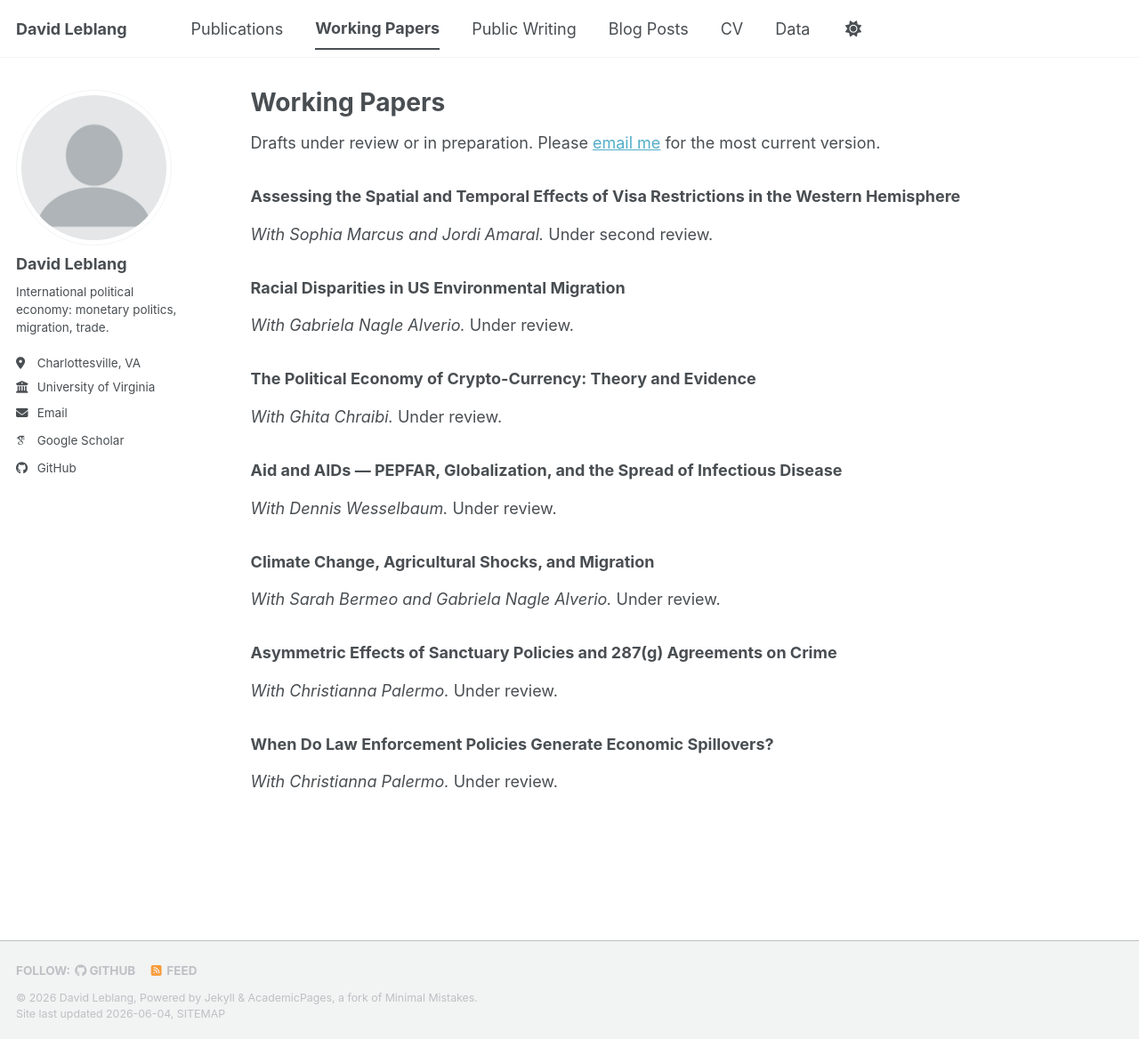
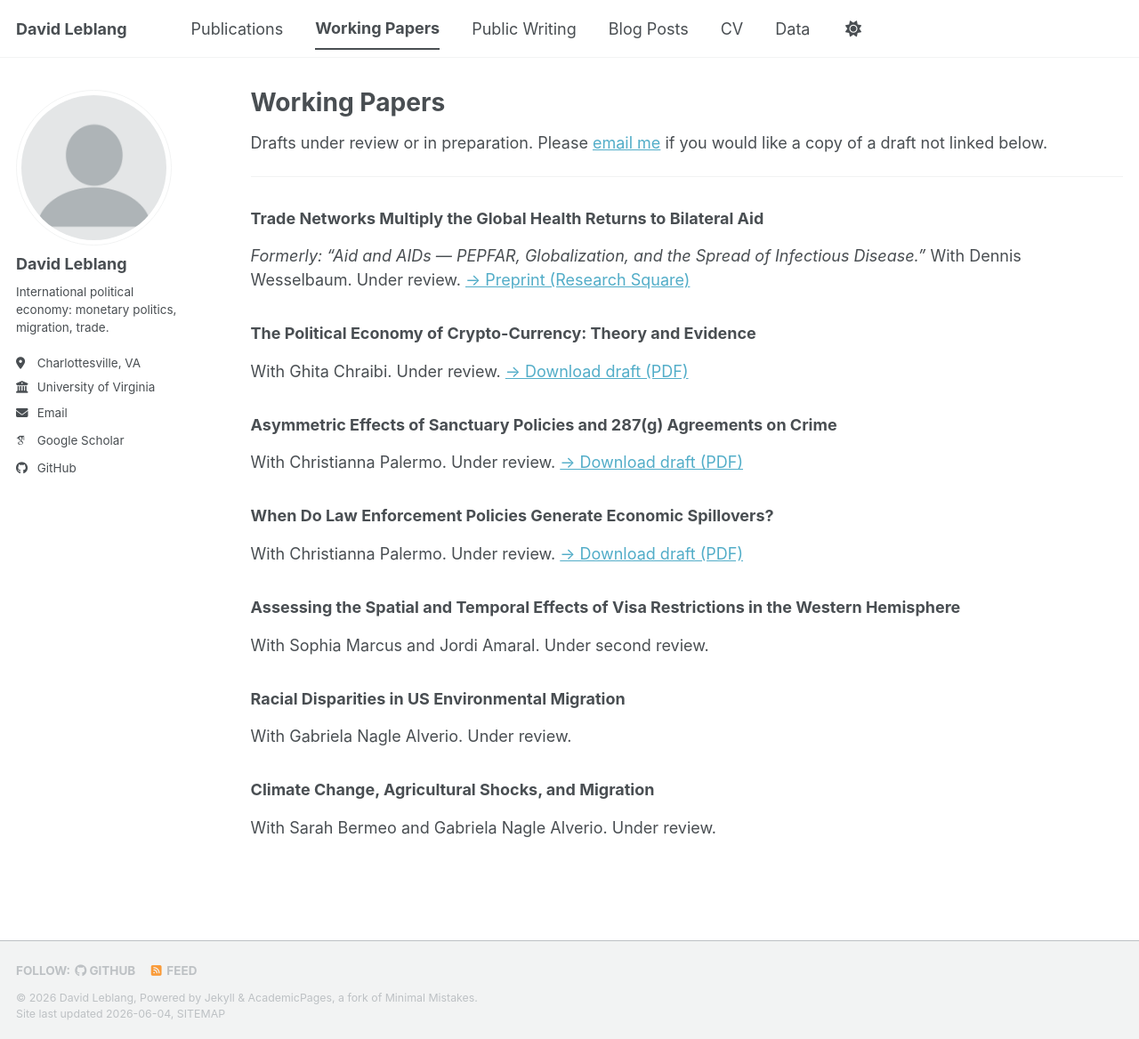
Before and after one commit to leblanguva/leblanguva.github.io, a Jekyll site: the page built from _pages/working-papers.md, in a window 1280 px wide and 1168 px high. Shown: the whole window at 89% size. Built offline with Jekyll 4.4.1, drawn with Linux system fonts in a browser that asks for light colours; some web fonts are replaced; a script bundle is joined from its source files by our own code; library files that are not in the unit come from our copies.

Commit message:
Link working paper PDFs and Research Square preprint

```diff
--- a/_pages/working-papers.md
+++ b/_pages/working-papers.md
@@ -5,25 +5,27 @@ permalink: /working-papers/
 author_profile: true
 ---
 
-Drafts under review or in preparation. Please [email me](mailto:leblang@virginia.edu) for the most current version.
+Drafts under review or in preparation. Please [email me](mailto:leblang@virginia.edu) if you would like a copy of a draft not linked below.
+
+---
+
+### Trade Networks Multiply the Global Health Returns to Bilateral Aid
+*Formerly: "Aid and AIDs — PEPFAR, Globalization, and the Spread of Infectious Disease."* With Dennis Wesselbaum. Under review. [→ Preprint (Research Square)](https://www.researchsquare.com/article/rs-9405085/latest)
+
+### The Political Economy of Crypto-Currency: Theory and Evidence
+With Ghita Chraibi. Under review. [→ Download draft (PDF)](/files/PE_of_Crypto.pdf)
+
+### Asymmetric Effects of Sanctuary Policies and 287(g) Agreements on Crime
+With Christianna Palermo. Under review. [→ Download draft (PDF)](/files/Leblang_Palermo_Sanctuary_287g_Crime_2026-06-04.pdf)
+
+### When Do Law Enforcement Policies Generate Economic Spillovers?
+With Christianna Palermo. Under review. [→ Download draft (PDF)](/files/spatial_incidence_paper_circulation.pdf)
 
 ### Assessing the Spatial and Temporal Effects of Visa Restrictions in the Western Hemisphere
-*With Sophia Marcus and Jordi Amaral.* Under second review.
+With Sophia Marcus and Jordi Amaral. Under second review.
 
 ### Racial Disparities in US Environmental Migration
-*With Gabriela Nagle Alverio.* Under review.
-
-### The Political Economy of Crypto-Currency: Theory and Evidence
-*With Ghita Chraibi.* Under review.
-
-### Aid and AIDs — PEPFAR, Globalization, and the Spread of Infectious Disease
-*With Dennis Wesselbaum.* Under review.
+With Gabriela Nagle Alverio. Under review.
 
 ### Climate Change, Agricultural Shocks, and Migration
-*With Sarah Bermeo and Gabriela Nagle Alverio.* Under review.
-
-### Asymmetric Effects of Sanctuary Policies and 287(g) Agreements on Crime
-*With Christianna Palermo.* Under review.
-
-### When Do Law Enforcement Policies Generate Economic Spillovers?
-*With Christianna Palermo.* Under review.
+With Sarah Bermeo and Gabriela Nagle Alverio. Under review.
```
Also changed, not shown: 1 other file.
